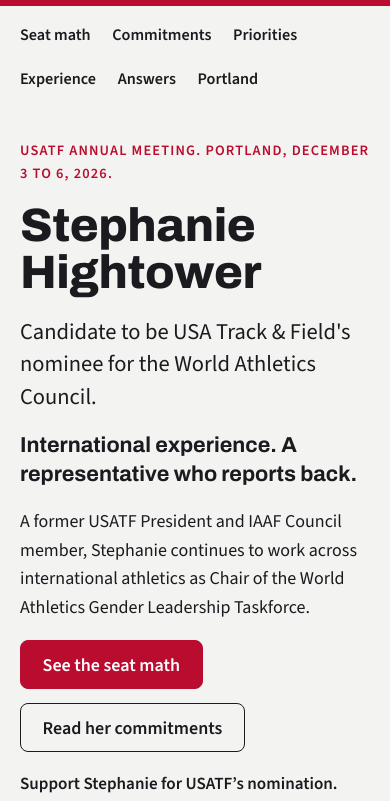
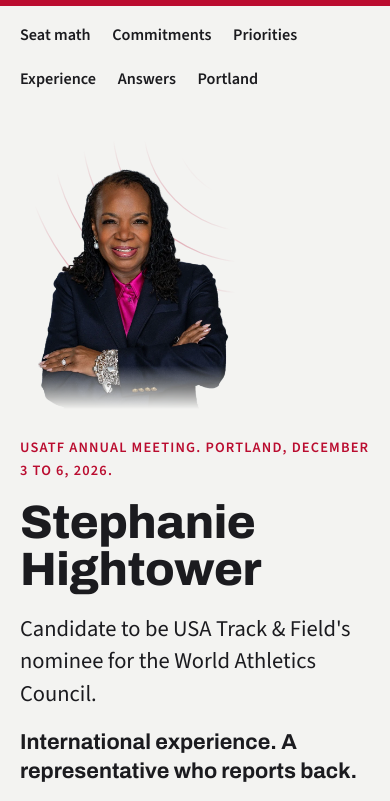
Before and after one commit to CMBSOC/hightowerforcouncil, a plain HTML site: page index.html in a window 390 px wide. Shown: the top 801 px of the page. Drawn offline with nearby package versions, Linux system fonts and the light colour scheme.

Commit message:
Add Stephanie's photo to the hero in place of the SH monogram
Her photo is cut out of the studio backdrop and placed directly on the
page, with the lane lines behind it. It now shows on phones as well,
above her name. No other content changed.

Co-Authored-By: Claude Fable 5.2 <noreply@anthropic.com>
Claude-Session: https://claude.ai/code/session_01AQ3fsdiYDzDDNiKcmHKZB2

```diff
--- a/index.html
+++ b/index.html
@@ -94,12 +94,14 @@ section{scroll-margin-top:1rem}
 .actions{display:flex;flex-wrap:wrap;gap:.75rem}
 .btn{display:inline-flex;align-items:center;justify-content:center;min-height:48px;max-width:100%;padding:.65rem 1.2rem;border-radius:var(--radius);font:600 1rem var(--font-body);text-align:center;text-decoration:none;cursor:pointer;border:1px solid var(--ink);background:transparent;color:var(--ink)}
 .btn.primary{background:var(--accent);border-color:var(--accent);color:var(--on-accent)}
-.portrait{flex:0 1 14rem;display:grid;gap:.5rem;align-content:end}
+.portrait{flex:0 1 16rem;display:grid;gap:.5rem;align-content:end}
 .portrait img,.mono{display:block;width:100%;height:auto;border-radius:calc(var(--radius) + 4px)}
-.mono-bg{fill:var(--accent)}
-.mono-lanes circle{stroke:var(--on-accent);stroke-opacity:.22;stroke-width:1.5}
-.mono-text{fill:var(--on-accent);font-family:var(--font-display);font-weight:800;font-size:132px;letter-spacing:-4px}
-@media (max-width:700px){.portrait.standin{display:none}}
+.portrait .frame{position:relative}
+.portrait .frame .mono{border-radius:0;-webkit-mask-image:radial-gradient(closest-side,#000 45%,transparent 100%);mask-image:radial-gradient(closest-side,#000 45%,transparent 100%)}
+.portrait .frame img{position:absolute;inset:0;width:100%;height:100%;object-fit:cover;border-radius:0;-webkit-mask-image:linear-gradient(#000 84%,transparent 100%);mask-image:linear-gradient(#000 84%,transparent 100%)}
+.mono-bg{fill:none}
+.mono-lanes circle{stroke:var(--accent);stroke-opacity:.34;stroke-width:1.5}
+@media (max-width:700px){.portrait{flex:0 1 12rem;order:-1}}
 
 .stats{display:grid;grid-template-columns:minmax(0,1fr);gap:1rem;padding-bottom:2.5rem}
 @media (min-width:52rem){.stats{grid-template-columns:repeat(3,minmax(0,1fr))}}
@@ -232,8 +234,9 @@ footer .wrap{display:grid;gap:.5rem}
         <p class="support-line">Support Stephanie for USATF’s nomination.</p>
       </div>
 
-      <div class="portrait standin">
-        <svg class="mono" viewBox="0 0 280 350" role="img" aria-label="Initials S H">
+      <div class="portrait">
+        <div class="frame">
+        <svg class="mono" viewBox="0 0 280 350" aria-hidden="true">
           <rect class="mono-bg" width="280" height="350"></rect>
           <g class="mono-lanes" fill="none">
             <circle cx="300" cy="-20" r="100"></circle>
@@ -243,9 +246,9 @@ footer .wrap{display:grid;gap:.5rem}
             <circle cx="300" cy="-20" r="260"></circle>
             <circle cx="300" cy="-20" r="300"></circle>
           </g>
-          <text class="mono-text" x="22" y="322">SH</text>
         </svg>
-
+        <img src="stephanie-hightower.webp" alt="Stephanie Hightower" width="800" height="1000">
+        </div>
       </div>
     </div>
 
```
Also changed, not shown: stephanie-hightower.webp (added).
